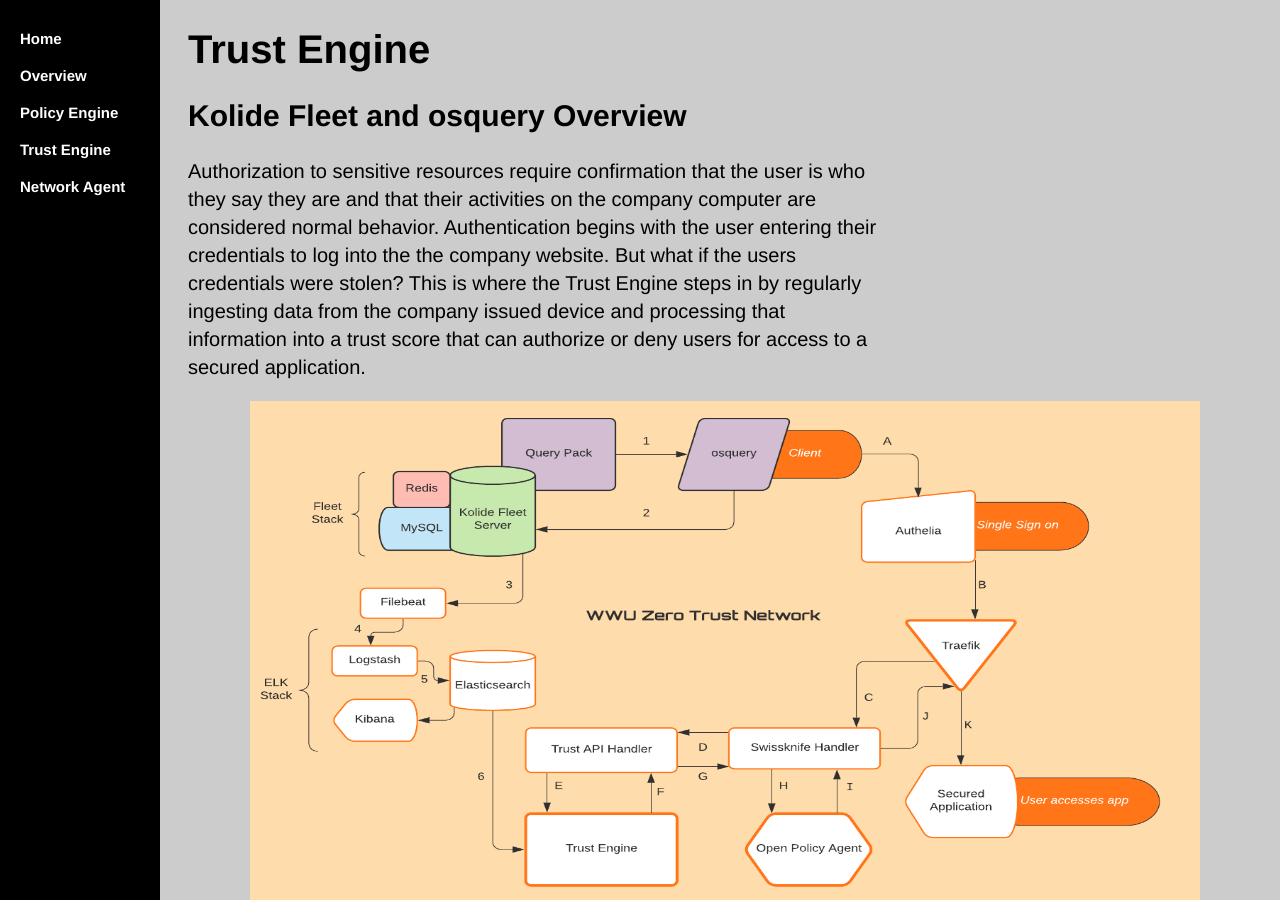
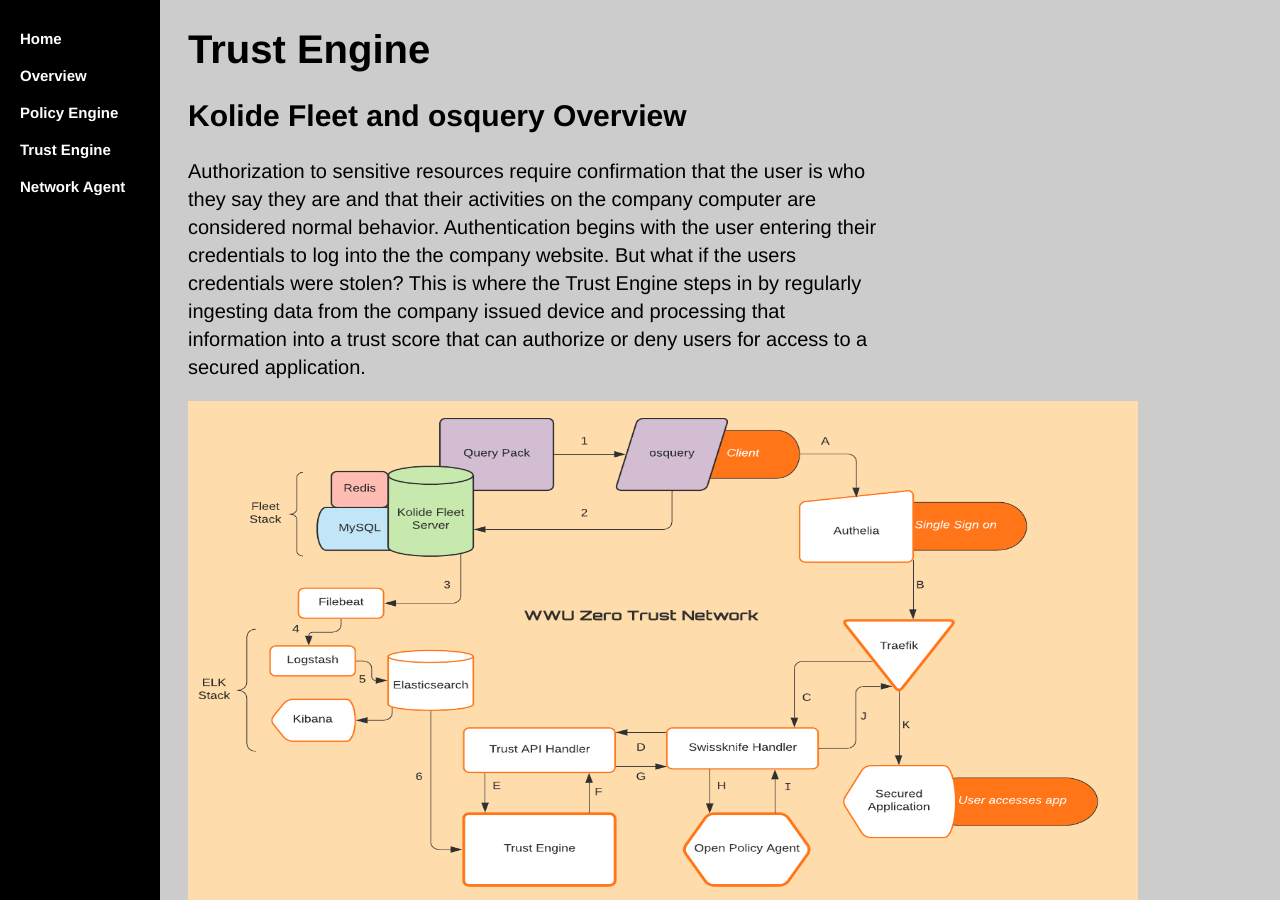
Before and after one commit to WWUZeroTrust/WWUZeroTrust.github.io, a Jekyll site: the page TrustEngine/index.html, which Jekyll copies as it is, in a window 1280 px wide and 900 px high. Built offline with Jekyll 4.4.1, drawn with Linux system fonts in a browser that asks for light colours.

Commit message:
Update index.html

```diff
--- a/TrustEngine/index.html
+++ b/TrustEngine/index.html
@@ -115,9 +115,9 @@
 		a trust score that can authorize or deny users for access to a secured application.
 	</p>
 
-	<p><center>
+	<p>
   		<img src="/image/Flowchart_Kolide.png" alt="hi" class="inline" height="500" width="950"/>
-		</p></center>
+		</p>
 
 	<p> The client machine is preinstalled with <a href="https://github.com/osquery/osquery">osquery</a>, a tool that turns computer information into a relational
 		database. A few additional configurations are need as well to enable the client to transmit data to the <a href="https://github.com/kolide/fleet">Kolide Fleet</a> server. The
@@ -129,9 +129,9 @@
 	</p>
 
 	<h2>ELK Stack and Trust Engine Overview</h2>
-	<p><center>
+	<p>
   		<img src="/image/Flowchart_ELK_TE.png" alt="hi" class="inline" height="500" width="950"/>
-		</p></center>
+		</p>
 
 	<style type="text/css">
 	table.tableizer-table {
```
